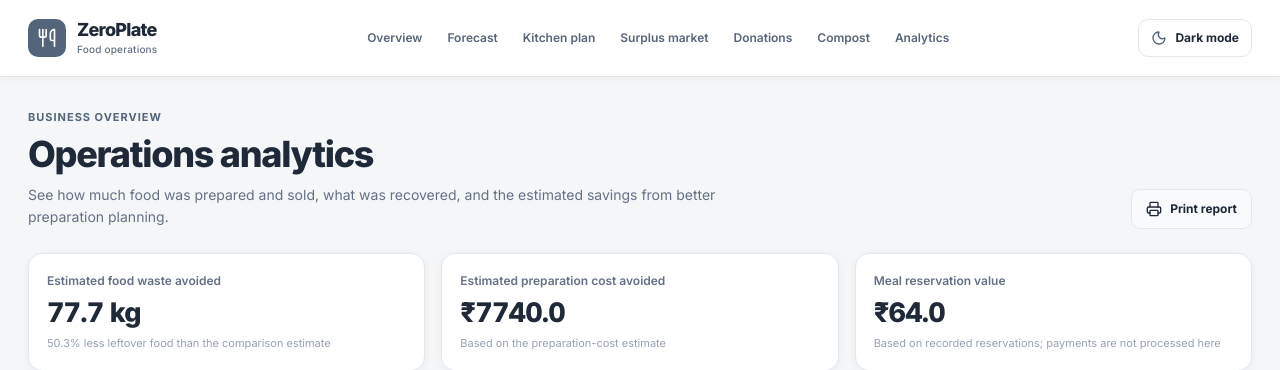
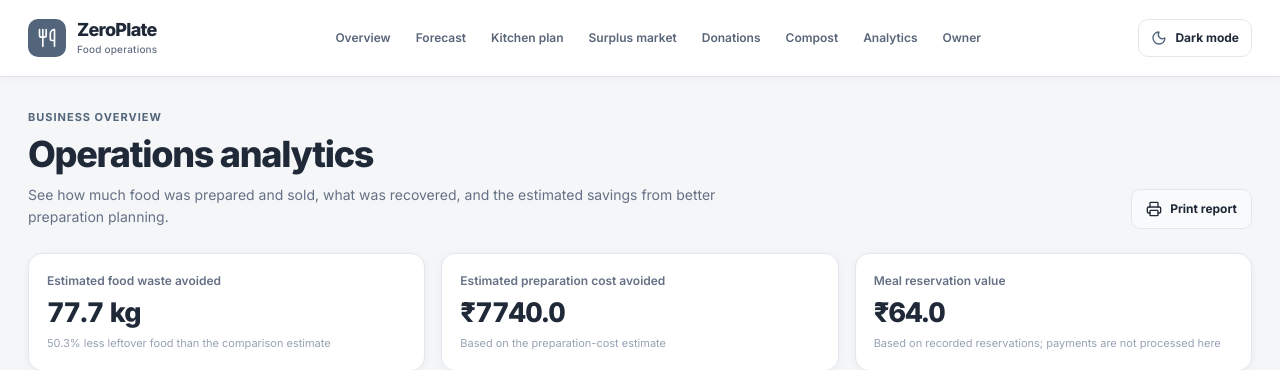
Before and after one commit to vyasy56-afk/ZeroPlate, a Flask app: page /analytics/ in a window 1280 px wide. Shown: the top 370 px of the page. Run offline with Flask 3, Linux system fonts and the light colour scheme; data comes from the database, SQL or seed files in the repository; some libraries are stand-ins or nearby versions.

Commit message:
Add owner workspace to main navigation and refresh UI assets

```diff
--- a/app/templates/base.html
+++ b/app/templates/base.html
@@ -25,7 +25,7 @@
     </script>
     <script src="https://cdn.jsdelivr.net/npm/chart.js"></script>
     <script src="https://unpkg.com/lucide@latest"></script>
-    <link rel="stylesheet" href="{{ url_for('static', filename='css/style.css') }}?v=20261117-slate-theme">
+    <link rel="stylesheet" href="{{ url_for('static', filename='css/style.css') }}?v=20261120-owner-menu">
     {% block extra_head %}{% endblock %}
 </head>
 <body class="min-h-screen flex flex-col antialiased">
@@ -46,6 +46,7 @@
                 <a href="/ngo" class="app-nav-link {% if current_path.startswith('/ngo') %}is-active{% endif %}">Donations</a>
                 <a href="/composting" class="app-nav-link {% if current_path.startswith('/composting') %}is-active{% endif %}">Compost</a>
                 <a href="/analytics" class="app-nav-link {% if current_path == '/analytics' %}is-active{% endif %}">Analytics</a>
+                <a href="/owner" class="app-nav-link {% if current_path.startswith('/owner') %}is-active{% endif %}">Owner</a>
             </nav>
             <div class="app-header-actions">
                 <button id="theme-toggle" class="theme-toggle" type="button" aria-label="Switch to dark mode" title="Switch to dark mode">
@@ -63,7 +64,7 @@
         <span>Food demand · Kitchen planning · Surplus recovery</span>
     </footer>
     <div id="toast-container" class="fixed bottom-6 right-6 z-50 flex flex-col space-y-2 pointer-events-none"></div>
-    <script src="{{ url_for('static', filename='js/main.js') }}?v=20261117-slate-theme"></script>
+    <script src="{{ url_for('static', filename='js/main.js') }}?v=20261120-owner-menu"></script>
     <script>
         if (window.lucide) lucide.createIcons();
         if (window.Chart) {
```
